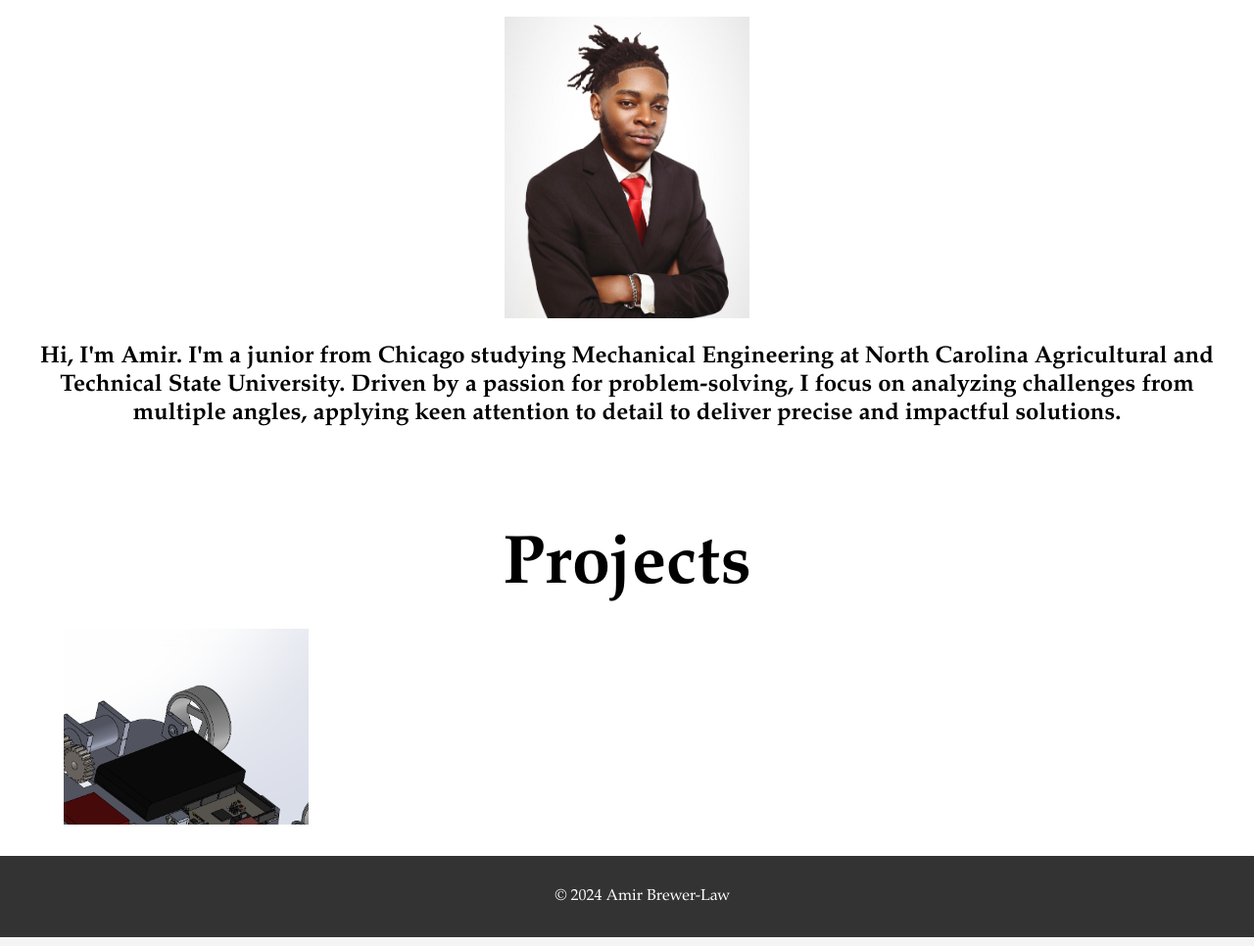
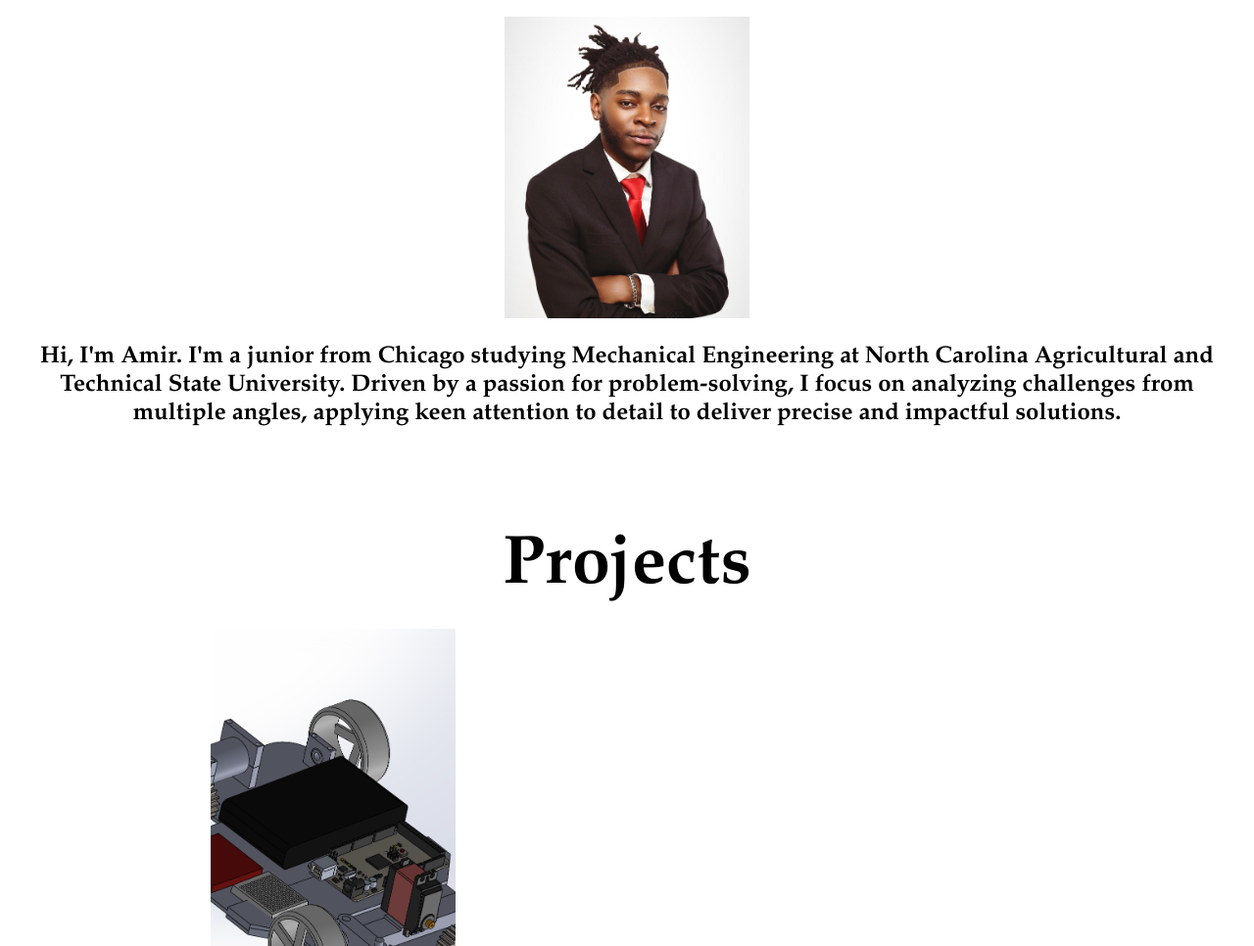
Before and after one commit to ajbrewerlaw1/AmirBrewerLaw-Portfolio, a plain HTML site: page index.html in a window 1280 px wide. Shown: the part 334-1300 px from the top of the page at 98% size. Drawn offline with Linux system fonts and the light colour scheme.

Commit message:
Update styles.css

```diff
--- a/styles.css
+++ b/styles.css
@@ -86,14 +86,14 @@ footer {
 /* Project container styling */
 .project1 {
     position: relative;
-    width: 300px; /* Adjust size as desired */
-    height: 200px; /* Adjust size as desired */
+    width: 600px; /* Adjust size as desired */
+    height: 500px; /* Adjust size as desired */
     overflow: hidden;
 }
 
 .project1 img {
-    width: 200%;
-    height: 200%;
+    width: 100%;
+    height: 100%;
     object-fit: cover;
 }
 
```
